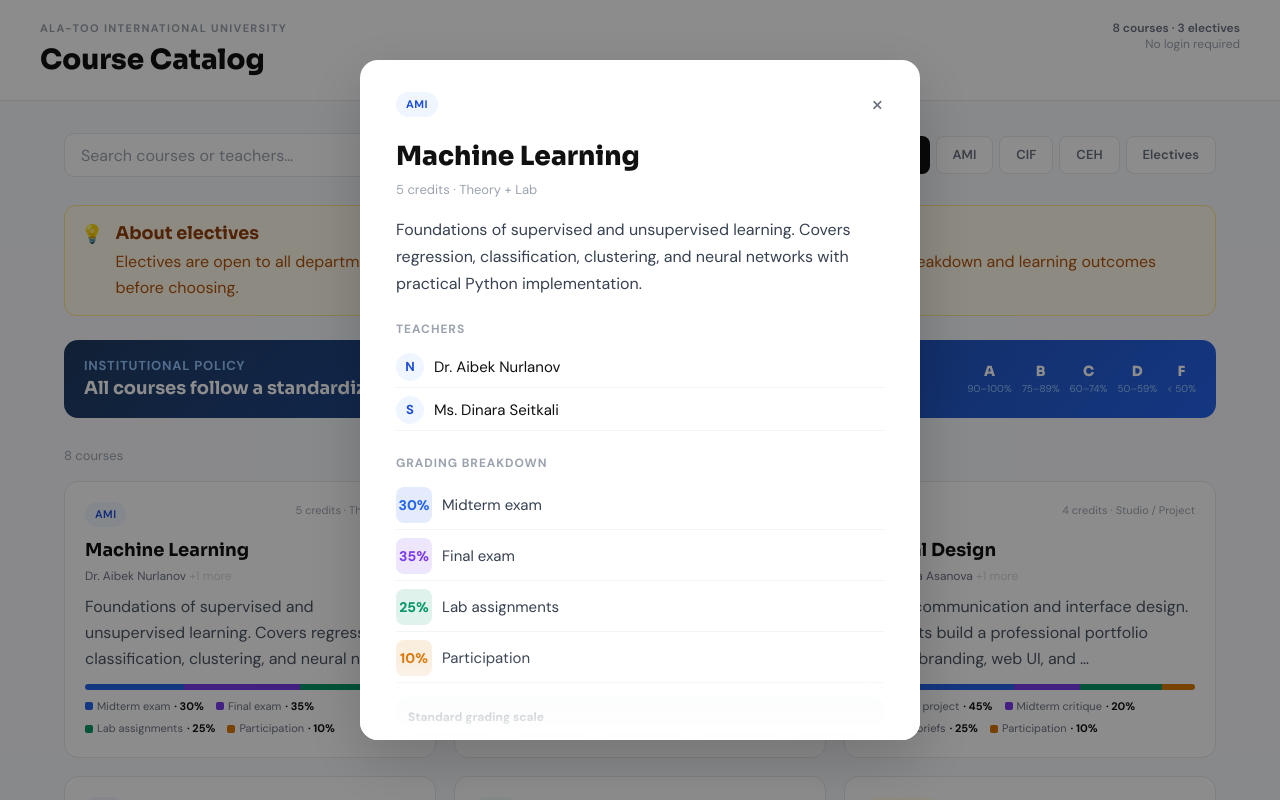
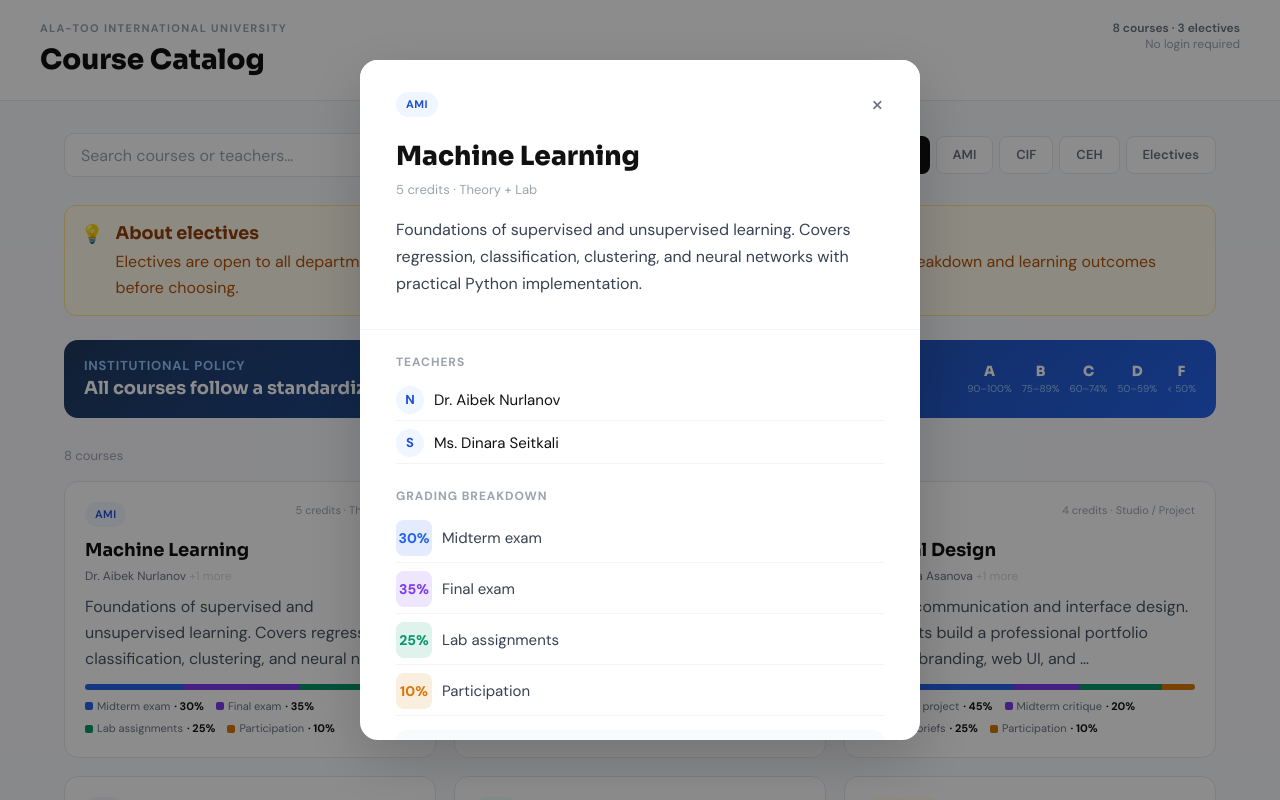
Before and after one commit to Sa6yX/UAIP-AlaToo, a Next.js app: page / in a window 1280 px wide. Both pictures are taken after a click on the button 250 px from the left and 619 px from the top of the page. Shown: the top 800 px of the page. Built offline with nearby package versions, Linux system fonts and the light colour scheme.

Commit message:
feat: make modal header sticky with collapsible description

```diff
--- a/src/features/course-catalog/components/course-modal.tsx
+++ b/src/features/course-catalog/components/course-modal.tsx
@@ -1,4 +1,6 @@
 import { useEffect, useRef, useState } from "react";
+
+import { cn } from "@/lib/utils";
 
 import { DEPT_META, GRADE_SCALE, GRADING_COMPONENT_COLORS } from "../data";
 import type { Course } from "../types";
@@ -16,7 +18,9 @@ function getTeacherInitial(teacher: string) {
 
 export function CourseModal({ course, onClose }: CourseModalProps) {
   const scrollRef = useRef<HTMLDivElement | null>(null);
+  const [showTopFade, setShowTopFade] = useState(false);
   const [showBottomFade, setShowBottomFade] = useState(false);
+  const [isHeaderCondensed, setIsHeaderCondensed] = useState(false);
 
   useEffect(() => {
     if (!course) {
@@ -31,12 +35,16 @@ export function CourseModal({ course, onClose }: CourseModalProps) {
 
     const updateFadeState = () => {
       const hasOverflow = element.scrollHeight - element.clientHeight > 4;
+      const isScrolled = element.scrollTop > 10;
 
+      setIsHeaderCondensed(isScrolled);
+      setShowTopFade(hasOverflow && element.scrollTop > 2);
       setShowBottomFade(
         hasOverflow && element.scrollTop + element.clientHeight < element.scrollHeight - 2,
       );
     };
 
+    element.scrollTop = 0;
     updateFadeState();
 
     element.addEventListener("scroll", updateFadeState, { passive: true });
@@ -62,12 +70,12 @@ export function CourseModal({ course, onClose }: CourseModalProps) {
       onClick={onClose}
       className="fixed inset-0 z-50 flex items-center justify-center bg-black/45 p-4 md:p-6"
     >
-      <div onClick={(event) => event.stopPropagation()} className="relative w-full max-w-[560px]">
       <div
-          ref={scrollRef}
-          className="uaip-modal-scroll max-h-[85vh] overflow-y-auto rounded-[18px] bg-white px-6 py-7 shadow-[0_20px_60px_rgba(0,0,0,0.18)] md:px-9 md:py-8"
+        onClick={(event) => event.stopPropagation()}
+        className="flex max-h-[85vh] w-full max-w-[560px] flex-col overflow-hidden rounded-[18px] bg-white shadow-[0_20px_60px_rgba(0,0,0,0.18)]"
       >
-          <div className="mb-5 flex items-center justify-between">
+        <div className="shrink-0 border-b border-[var(--uaip-gray-100)] bg-white px-6 py-7 md:px-9 md:py-8">
+          <div className="mb-5 flex items-center justify-between gap-4">
             <span
               className="rounded-full px-2.5 py-1 text-[0.6875rem] font-bold tracking-[0.04em]"
               style={{ backgroundColor: dept.bg, color: dept.text }}
@@ -93,11 +101,31 @@ export function CourseModal({ course, onClose }: CourseModalProps) {
             {course.credits} credits · {course.type}
           </p>
 
-          <p className="mt-4 text-base leading-[1.7] text-[var(--uaip-gray-700)]">
+          <p
+            className={cn(
+              "mt-4 text-base leading-[1.7] text-[var(--uaip-gray-700)] transition-all duration-200",
+              isHeaderCondensed && "overflow-hidden",
+            )}
+            style={
+              isHeaderCondensed
+                ? {
+                    display: "-webkit-box",
+                    WebkitLineClamp: 2,
+                    WebkitBoxOrient: "vertical",
+                  }
+                : undefined
+            }
+          >
             {course.description}
           </p>
+        </div>
 
-          <section className="mt-6">
+        <div className="relative min-h-0 flex-1">
+          <div
+            ref={scrollRef}
+            className="uaip-modal-scroll h-full overflow-y-auto px-6 pb-7 pt-6 md:px-9 md:pb-8"
+          >
+            <section>
               <h3 className="text-xs font-bold uppercase tracking-[0.08em] text-[var(--uaip-gray-400)]">
                 Teachers
               </h3>
@@ -126,7 +154,8 @@ export function CourseModal({ course, onClose }: CourseModalProps) {
 
               <div className="mt-2.5 space-y-0.5">
                 {course.components.map((component, index) => {
-                const chipColor = GRADING_COMPONENT_COLORS[index % GRADING_COMPONENT_COLORS.length];
+                  const chipColor =
+                    GRADING_COMPONENT_COLORS[index % GRADING_COMPONENT_COLORS.length];
 
                   return (
                     <div
@@ -186,8 +215,13 @@ export function CourseModal({ course, onClose }: CourseModalProps) {
 
           <div
             aria-hidden
-          className={`pointer-events-none absolute inset-x-0 bottom-0 h-[84px] rounded-b-[18px] bg-gradient-to-t from-white to-transparent transition-opacity duration-200 ${showBottomFade ? "opacity-100" : "opacity-0"}`}
+            className={`pointer-events-none absolute inset-x-0 top-0 h-[68px] bg-gradient-to-b from-white via-white/92 to-transparent transition-opacity duration-200 ${showTopFade ? "opacity-100" : "opacity-0"}`}
           />
+          <div
+            aria-hidden
+            className={`pointer-events-none absolute inset-x-0 bottom-0 h-[96px] bg-gradient-to-t from-white via-white/94 to-transparent transition-opacity duration-200 ${showBottomFade ? "opacity-100" : "opacity-0"}`}
+          />
+        </div>
       </div>
     </div>
   );
```
Lines whose indentation alone changed are shown as unchanged.
